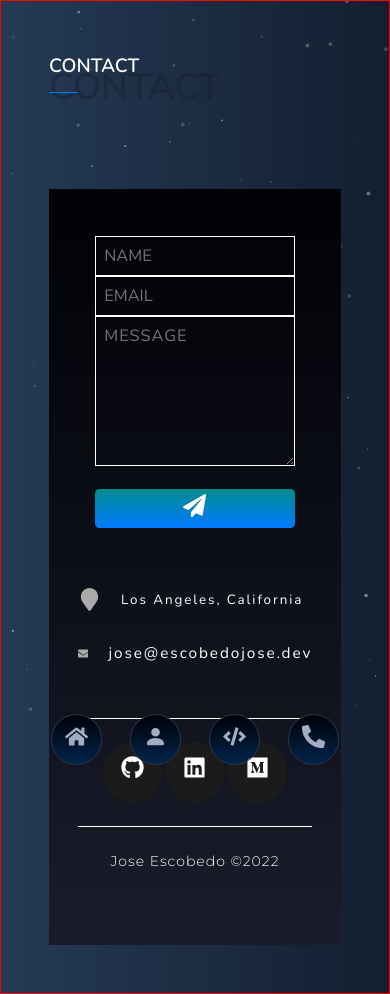
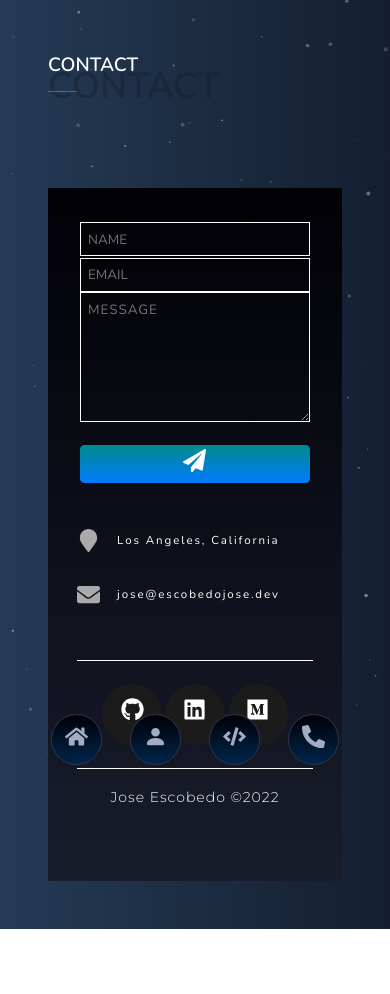
Before and after one commit to Jose-Escobedo/Portfolio-Website, a React (Create React App) app: page /Contact in a window 390 px wide. After the commit the page ends 929 px from the top, so only its background shows below. Built offline with nearby package versions, Linux system fonts and the light colour scheme.

Commit message:
contact media query 435 cleanup font-size and padding

```diff
--- a/src/components/Contact/ContactForm.js
+++ b/src/components/Contact/ContactForm.js
@@ -134,6 +134,9 @@ const ContactFormStyled = styled.div`
       padding: 1em;
       width: 100%;
     }
+    @media screen and (max-width: 410px) {
+      padding: 0.4em;
+    }
   }
   .form-group {
     width: 100%;
@@ -150,7 +153,7 @@ const ContactFormStyled = styled.div`
       font-size: 0.9rem;
     }
     @media screen and (max-width: 435px) {
-      font-size: 0.85rem;
+      font-size: 0.7rem;
     }
   }
 
@@ -167,7 +170,7 @@ const ContactFormStyled = styled.div`
       font-size: 0.9rem;
     }
     @media screen and (max-width: 435px) {
-      font-size: 0.85rem;
+      font-size: 0.7rem;
     }
   }
 
@@ -264,6 +267,9 @@ const ContactFormStyled = styled.div`
     @media screen and (max-width: 435px) {
       font-size: 0.7rem;
     }
+    @media screen and (max-width: 410px) {
+      font-size: 0.6rem;
+    }
   }
 
   .contact-text a {
@@ -271,6 +277,9 @@ const ContactFormStyled = styled.div`
     transition-duration: 0.2s;
     @media screen and (max-width: 435px) {
       font-size: 0.8rem;
+    }
+    @media screen and (max-width: 410px) {
+      font-size: 0.6rem;
     }
   }
 
@@ -343,7 +352,7 @@ const ContactFormStyled = styled.div`
     letter-spacing: 1px;
     text-align: center;
     @media screen and (max-width: 480px) {
-      margin-top: 1.3rem;
+      margin-top: 1rem;
     }
   }
 
--- a/src/styles/Layouts.js
+++ b/src/styles/Layouts.js
@@ -6,7 +6,6 @@ export const MainLayout = styled.div`
   @media screen and (max-width: 480px) {
     padding: 2.5rem;
     width: 100%;
-    border: 1px solid red;
   }
   @media screen and (max-width: 760px) {
     width: 100%;
```
